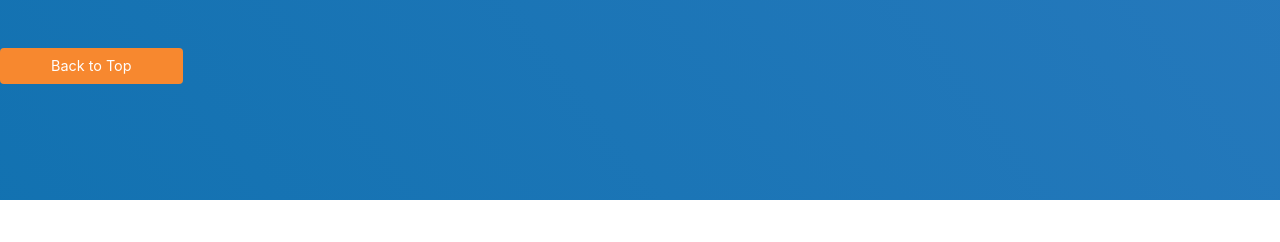
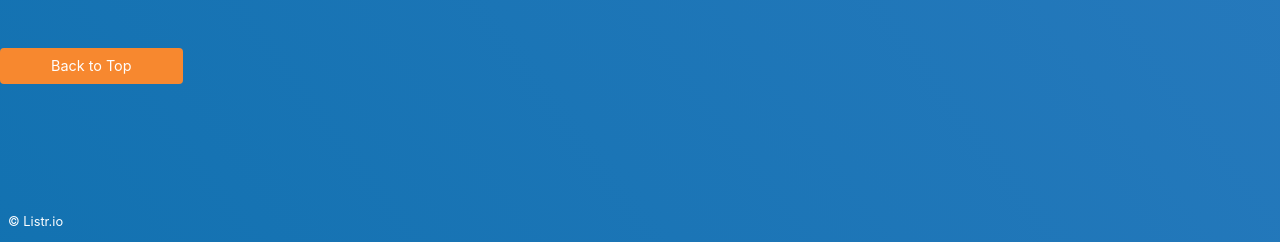
Before and after one commit to generil/listr, a Django app: page / in a window 1280 px wide. Shown: the part 1622-1864 px from the top of the page. Before the commit the page ends 1822 px from the top, so only its background shows below. Run offline with Django 3.2, Linux system fonts and the light colour scheme; some libraries are stand-ins or nearby versions.

Commit message:
bug fixes

```diff
--- a/questions/templates/home.html
+++ b/questions/templates/home.html
@@ -129,6 +129,18 @@
       </div>
     </div>
   </section>
+
+  <div class="top-bar" id="top">
+    <div class="row">
+      <div class="top-bar-left">
+        <ul class="menu">
+          <li>
+            <small style="color: white">&copy; Listr.io</small>
+          </li>
+        </ul>
+      </div>
+    </div>
+  </div>
   <script src="https://code.jquery.com/jquery-3.2.1.min.js" integrity="sha256-hwg4gsxgFZhOsEEamdOYGBf13FyQuiTwlAQgxVSNgt4=" crossorigin="anonymous"></script>
   <script src="https://cdnjs.cloudflare.com/ajax/libs/foundation/6.3.1/js/foundation.min.js" integrity="sha256-Nd2xznOkrE9HkrAMi4xWy/hXkQraXioBg9iYsBrcFrs=" crossorigin="anonymous"></script>
   <script src="{% static 'questions/js/script.js' %}"></script>
```
